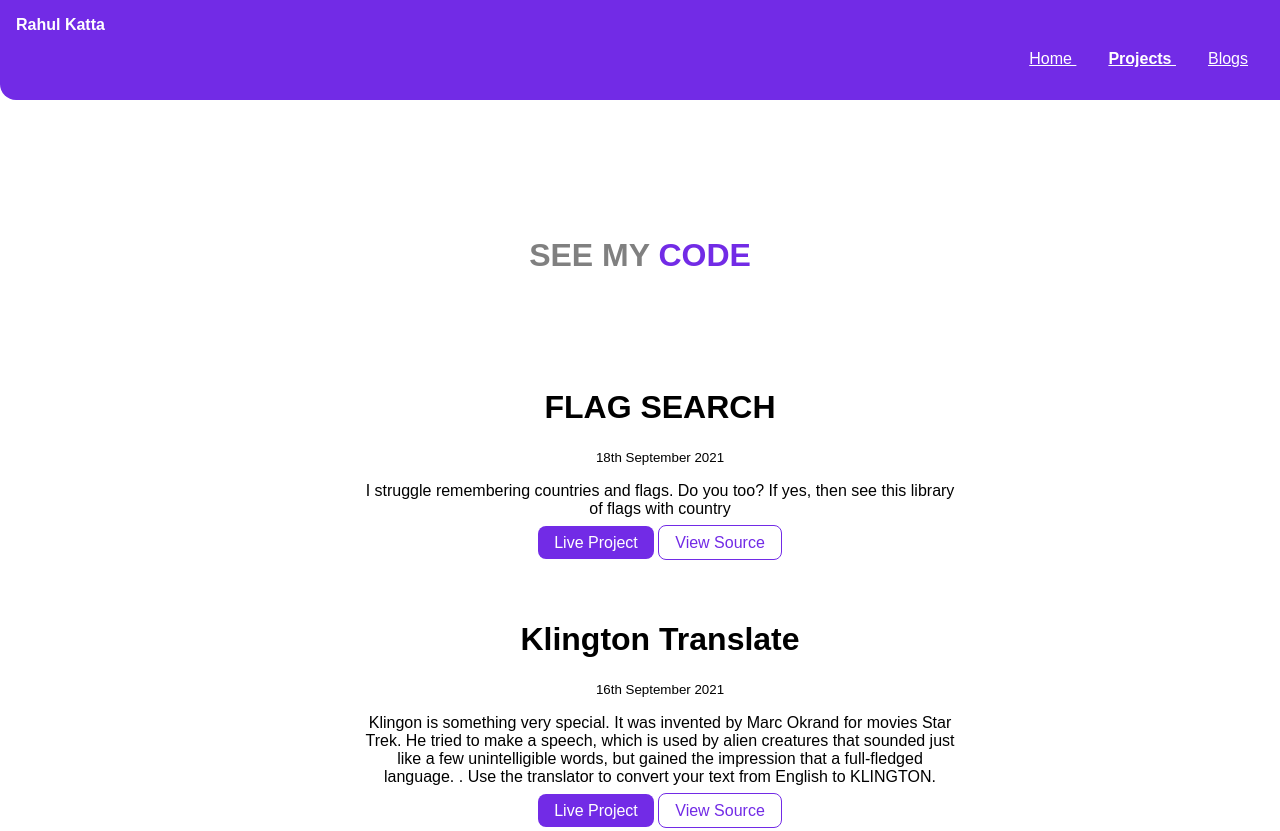
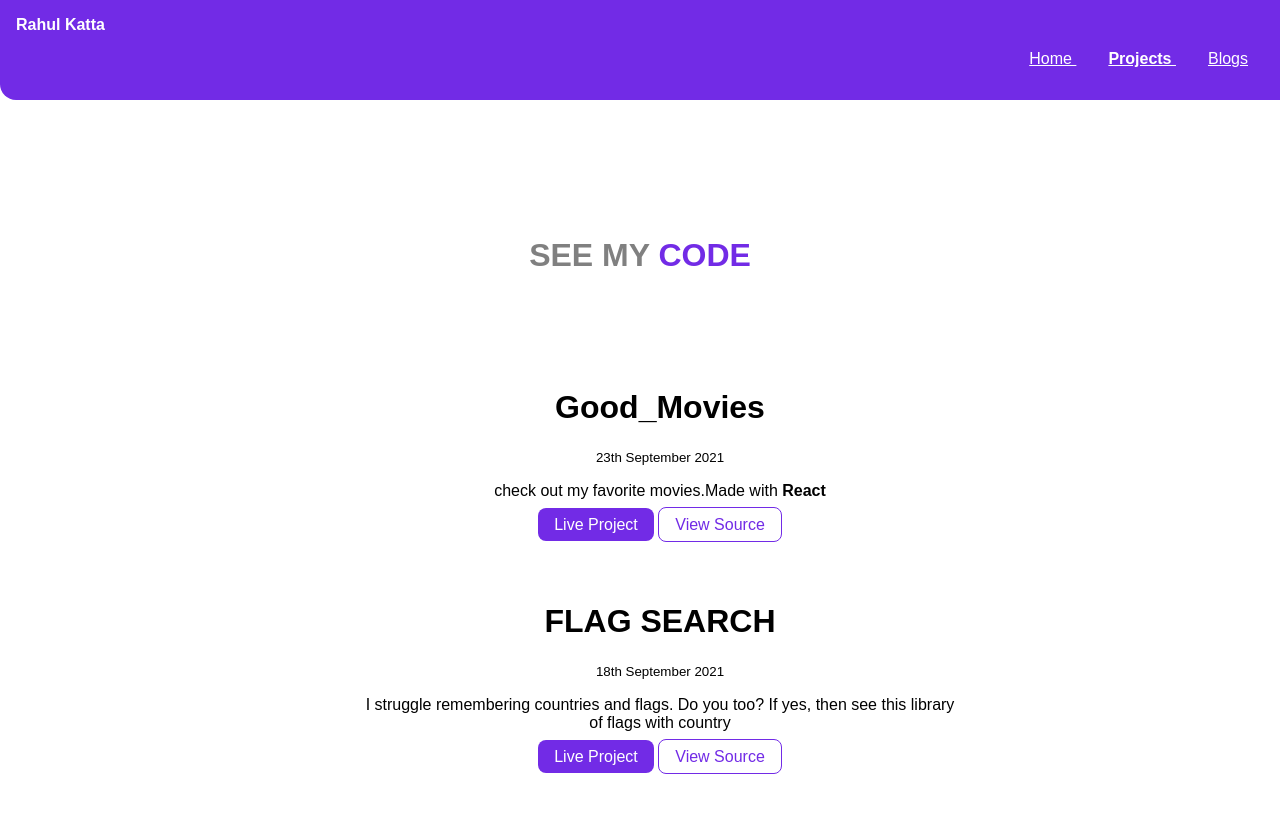
Before and after one commit to luharine/Rahulportfolio, a plain HTML site: page projects.html in a window 1280 px wide. Shown: the top 831 px of the page. Drawn offline with Linux system fonts and the light colour scheme.

Commit message:
Update projects.html

```diff
--- a/projects.html
+++ b/projects.html
@@ -25,6 +25,18 @@
 
     </header>
     <ul class="list-non-bullet">
+
+        <li>
+            <div class="container-center projectpadding">
+            <h1>Good_Movies</h1>
+        <small>23th September 2021</small>
+        <p> check out my favorite movies.Made with <strong>React</strong></p>
+        <a class= "linkone"  href="https://3f8pl.csb.app/">Live Project</a>
+        <a class = "linktwo" href="https://codesandbox.io/s/goodmovies-3f8pl?file=/src/App.js">View Source</a>
+       </div>
+       </li>
+
+
 
         <li>
             <div class="container-center projectpadding">
```
